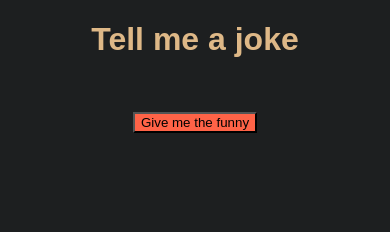
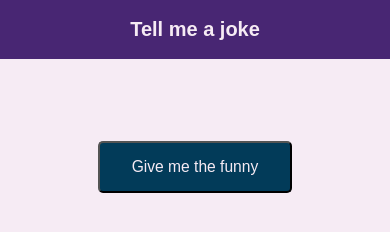
Before and after one commit to Bgoodhart16/Bgoodhart, a plain HTML site: page JokeWebsite/index.html in a window 390 px wide. Drawn offline with Linux system fonts and the light colour scheme; a web font is replaced by a local one.

Commit message:
Update style.css

```diff
--- a/JokeWebsite/style.css
+++ b/JokeWebsite/style.css
@@ -1,19 +1,54 @@
 @import url('https://fonts.googleapis.com/css2?family=M+PLUS+Code+Latin&display=swap');
 
 html {
-    background-color: #1D1F20;
-    color: burlywood;
+    background-color: #f6ebf4;
+    color: #482673;
     font-family: 'M PLUS Code Latin', sans-serif;
+    margin-top: 0;
+
+}
+
+body {
+    margin: 0;
+}
+
+head {
+    width: 100%;
+    padding-left: 50px;
+    padding-right: 50px;
 }
 
 h1 {
-    text-align: center;
+    background-color: #482673;
+    color: #f6ebf4;
+    text-align: left;
+    padding: 18px;
+    padding-left: 100px;
+    font-size: 20px;
+    margin: 0;
+
 }
+
+
 
 button {
     text-align: center;
     font-family: 'M PLUS Code Latin', sans-serif;
-    background-color: tomato;
+    background-color: #023b59;
+    color: #f6ebf4;
+    padding: 15px 32px;
+    font-size: 1.5vw;
+    transition-duration: 0.4s;
+    cursor: pointer;
+    border-radius: 0.3125rem;
+    margin: 50px;
+}
+
+button:hover {
+    background-color: #f6ebf4;
+    color: #023b59;
+    border: 2px solid #023b59;
+
 }
 
 #wrapper {
@@ -21,4 +56,43 @@ button {
     align-items: center;
     justify-content: center;
     padding: 2rem;
+    font-size: 30px;
+    font-size: 3.5vw;
+
 }
+
+#contentWindow {
+    max-width: 750px;
+    margin: auto;
+}
+
+#setup {
+    font-size: 25px;
+}
+
+#delivery {
+    font-size: 20px;
+    color: red;
+}
+
+@media only screen and (max-width: 650px) {
+    h1 {
+        text-align: center;
+        padding: 18px;
+        font-size: 20px;
+        margin: 0;
+    }
+
+    button {
+        text-align: center;
+        font-family: 'M PLUS Code Latin', sans-serif;
+        background-color: #023b59;
+        color: #f6ebf4;
+        padding: 15px 32px;
+        font-size: 4vw;
+        transition-duration: 0.4s;
+        cursor: pointer;
+        border-radius: 0.3125rem;
+        margin: 50px;
+    }
+}
```
